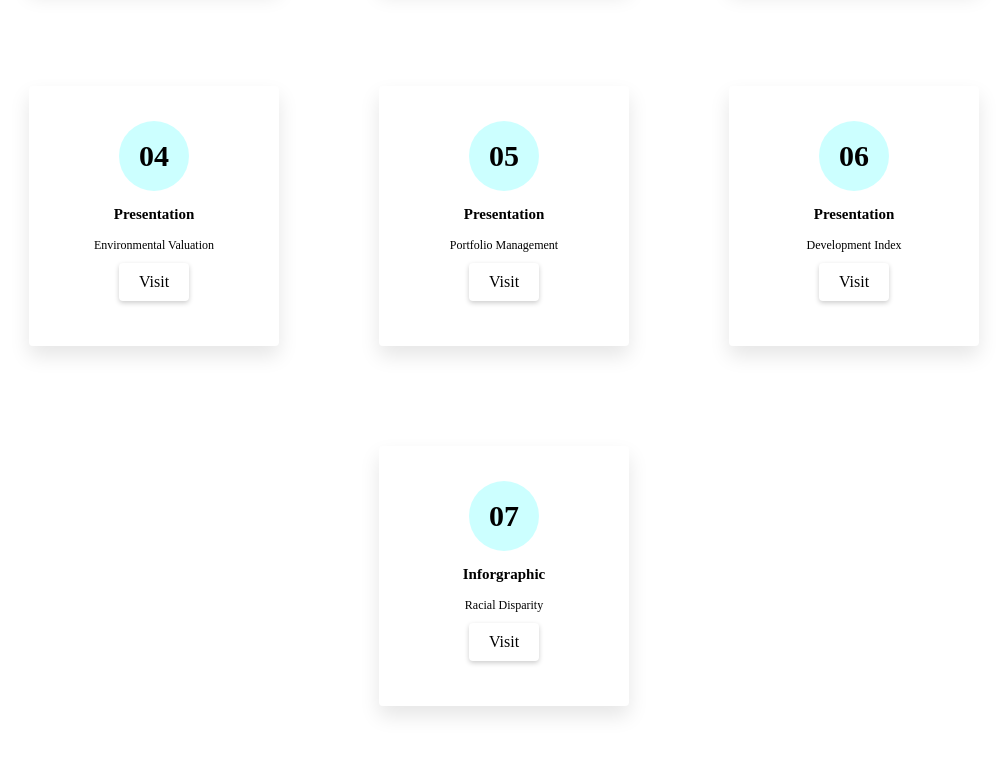
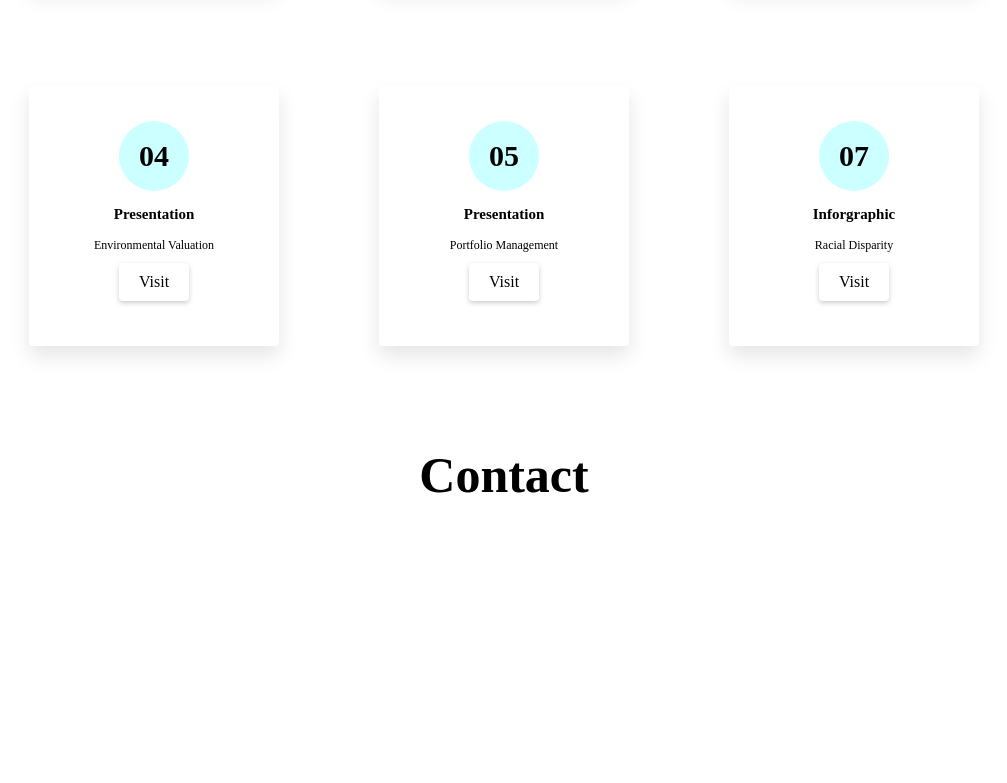
Before and after one commit to Ahana-B/Ahana-B.github.io, a plain HTML site: page Index.html in a window 1280 px wide. Shown: the part 2810-3593 px from the top of the page, without its empty margins (136-1143 px from the left). Drawn offline with Linux system fonts and the light colour scheme.

Commit message:
Update Index.html

```diff
--- a/Index.html
+++ b/Index.html
@@ -181,14 +181,6 @@
 	    		</div>
 	    	</div>
 	    	<div class="box">
-	    		<div class="icon"> 06 </div>
-	    		<div class="content1">
-	    			<h3 style="margin: 15px">Presentation</h3>
-	    			<p style="margin-bottom: 10px"  class="kkk">Development Index</p>
-	    			<a class="nnn"  href="https://github.com/DevSeth99/Meat-Industry"> Visit</a>
-	    		</div>
-	    	</div>
-	    	<div class="box">
 	    		<div class="icon"> 07 </div>
 	    		<div class="content1">
 	    			<h3 style="margin: 15px">Inforgraphic</h3>
```
